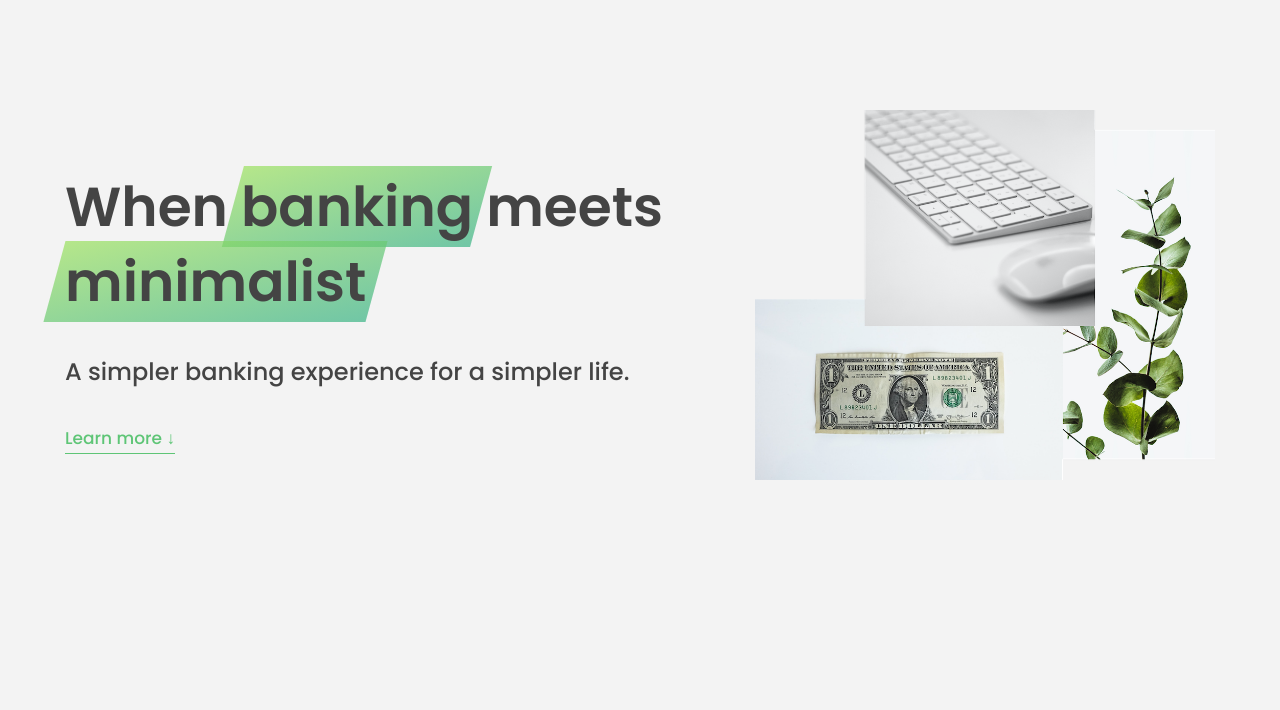
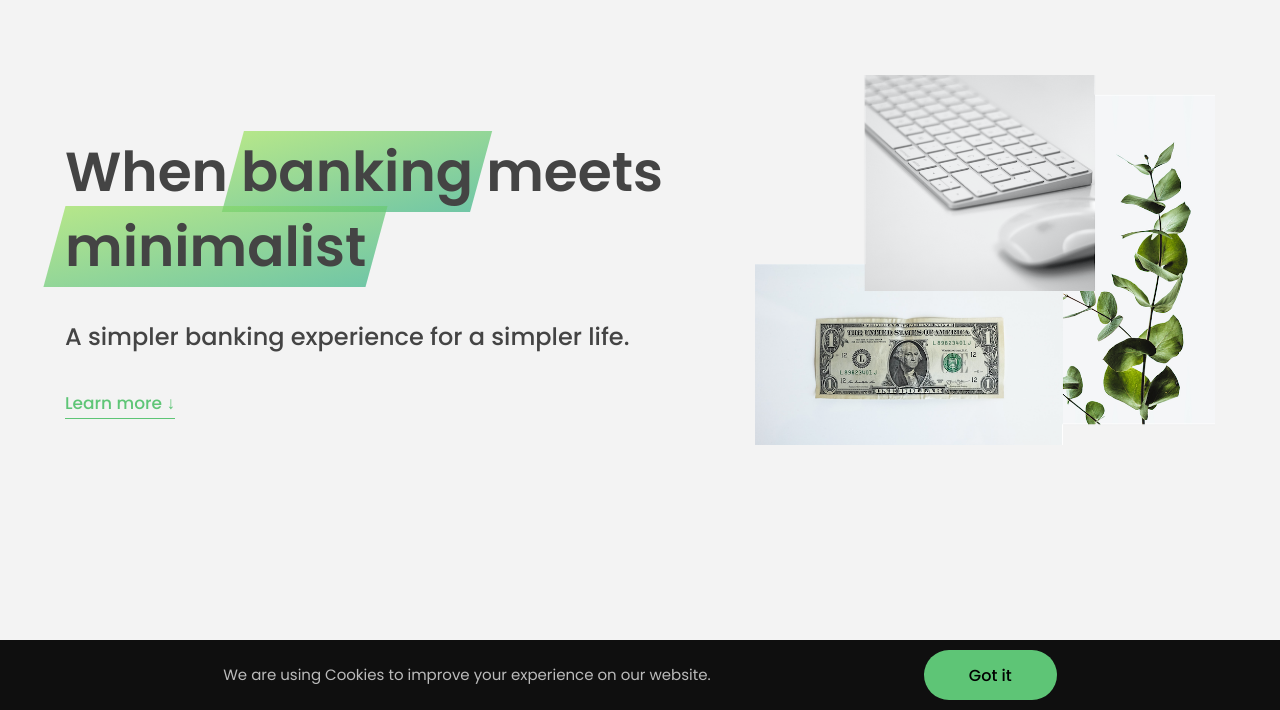
Before and after one commit to kubicodes/20-javascript-projects, a website: page 05-bankist-app/index.html in a window 1280 px wide. Shown: the part 90-800 px from the top of the page. Drawn offline with Linux system fonts and the light colour scheme.

Commit message:
Project 05 - Add Cookiebanner

```diff
--- a/05-bankist-app/script.js
+++ b/05-bankist-app/script.js
@@ -31,3 +31,22 @@ document.addEventListener('keydown', event => {
     closeOpenAccountModal();
   }
 });
+
+//Cookie Banner
+function createCookieBanner() {
+  const cookieBanner = document.createElement('div');
+  cookieBanner.classList.add('cookie-message');
+  cookieBanner.innerHTML =
+    'We are using Cookies to improve your experience on our website.<button class="btn btn--close-cookie">Got it</button>';
+
+  return cookieBanner;
+}
+
+const header = document.querySelector('header');
+const cookieBanner = createCookieBanner();
+header.append(cookieBanner);
+
+const cookieCloseButton = document.querySelector('.btn--close-cookie');
+cookieCloseButton.addEventListener('click', () => {
+  cookieBanner.remove();
+});
--- a/05-bankist-app/style.css
+++ b/05-bankist-app/style.css
@@ -664,9 +664,10 @@ h4 {
     display: flex;
     align-items: center;
     justify-content: space-evenly;
-    width: 100%;
-    background-color: white;
+    width: 100vw;
+    background-color: #0f0f0f;
     color: #bbb;
     font-size: 1.5rem;
     font-weight: 400;
+    padding: 10px
 }
```
